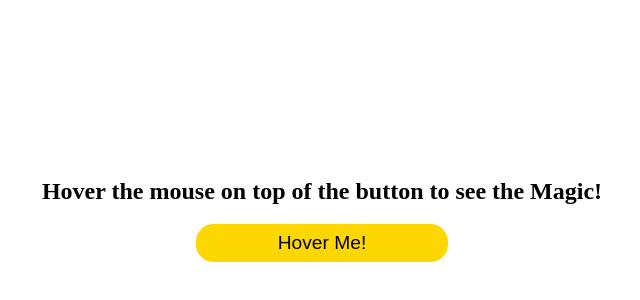
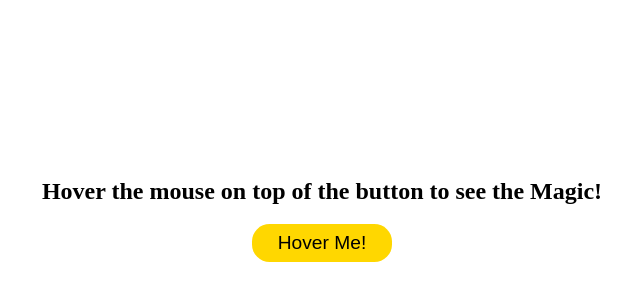
Before and after one commit to nishhcodes/exercise-module, a plain HTML site: page module_15/question-4/index.html in a window 1280 px wide. Shown: the part 198-498 px from the top of the page, without its empty margins (318-958 px from the left). Drawn offline with Linux system fonts and the light colour scheme.

Commit message:
module 15 exercise completed

```diff
--- a/module_15/question-4/index.html
+++ b/module_15/question-4/index.html
@@ -11,15 +11,16 @@
             align-items: center;
             flex-direction: column;
             height: 100vh;
+            text-align: center;
         }
         button {
             padding: 8px 12px;
             font-size: 1.2rem;
             border: none;
             background-color: gold;
-            transition: transform .3s ease;
+            transition: all .4s ease;
             border-radius: 1.1rem;
-            width: 20%;
+            width: 140px;
         }
         button:hover {
             box-shadow: rgba(0, 0, 0, 0.25) 0px 14px 28px, rgba(0, 0, 0, 0.22) 0px 10px 10px;
@@ -27,6 +28,7 @@
             transform: scale(1.1);
             background-color: violet;
             cursor: pointer;
+            width: 400px;
         }
     </style>
 </head>
```
